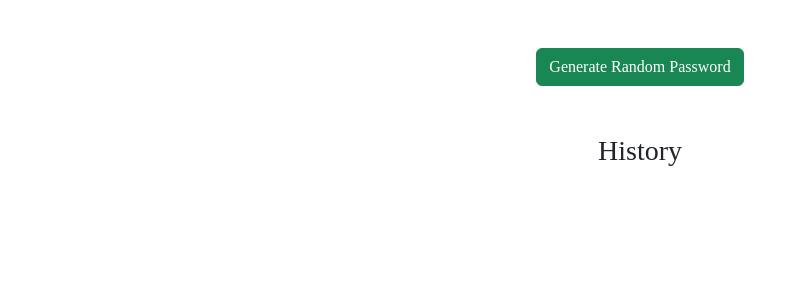
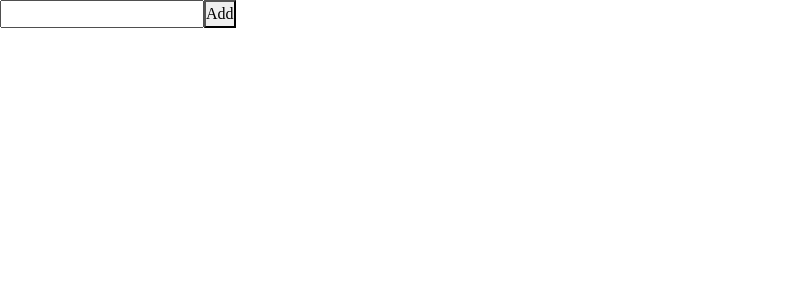
Before and after one commit to mern-trainer/Risin-Batch-ReactJS, a React (Vite) app: page / in a window 1280 px wide. Shown: the top 300 px of the page, without its empty margins (0-807 px from the left). Built offline with nearby package versions, Linux system fonts and the light colour scheme; a web font is replaced by a local one.

Commit message:
password generator and todo

```diff
--- a/src/App.jsx
+++ b/src/App.jsx
@@ -4,13 +4,15 @@ import ArrayMapping from "./Pages/ArrayMapping"
 import ShopPages from "./Pages/ShopPages"
 import States from "./Pages/states"
 import PasswordGenerator from "./Pages/PasswordGenerator"
+import TodoList from "./Pages/TodoList"
 
 const App = () => {
     return <Fragment>
         {/* <LandingPage /> */}
         {/* <ShopPages /> */}
         {/* <States /> */}
-        <PasswordGenerator />
+        {/* <PasswordGenerator /> */}
+        <TodoList />
         {/* <ArrayMapping /> */}
     </Fragment>
 }
--- /dev/null
+++ b/src/Pages/TodoList.jsx
@@ -0,0 +1,18 @@
+import React, { useState } from 'react'
+
+const TodoList = () => {
+
+    const [todo, setTodo] = useState("")
+    const [todoList, setTodoList] = useState([]);
+
+    const handleTodo = () => {
+        // add to todoList
+    }
+
+    return <div>
+        <input type="text" onChange={(event) => setTodo(event.target.value)} value={todo} />
+        <button onClick={handleTodo}>Add</button>
+    </div>
+}
+
+export default TodoList
```
